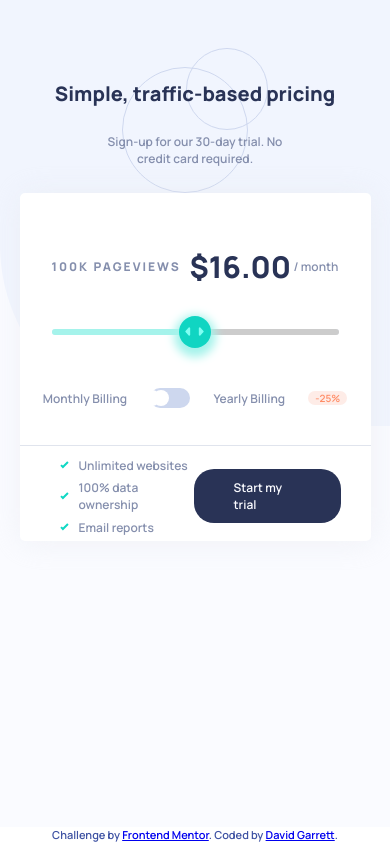
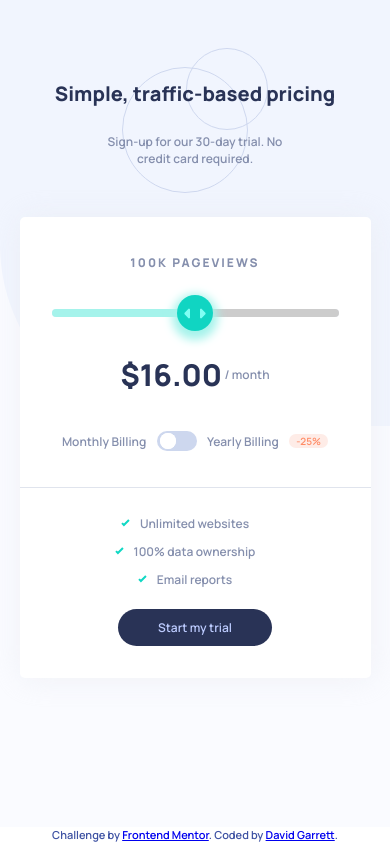
Before and after one commit to dgarrett88/interactive-pricing-component-main, a plain HTML site: page index.html in a window 390 px wide. Drawn offline with Linux system fonts and the light colour scheme.

Commit message:
project complete

```diff
--- a/index.html
+++ b/index.html
@@ -13,12 +13,6 @@
     />
 
     <title>Frontend Mentor | Interactive pricing component</title>
-
-    <!-- Feel free to remove these styles or customise in your own stylesheet 👍 -->
-    <!-- <style>
-    .attribution { font-size: 11px; text-align: center; }
-    .attribution a { color: hsl(228, 45%, 44%); }
-  </style> -->
 
     <link rel="stylesheet" href="style.css" />
   </head>
@@ -38,16 +32,27 @@
               <p id="customValueLabel">100K</p>
               <p>&nbsp;PAGEVIEWS</p>
             </div>
+            <div class="desktop-row">
+              <div class="pricing">
+                <p class="large-text">$</p>
+                <p class="price-tag large-text">16</p>
+                <p class="large-text">.00</p>
+                <p>&nbsp;/ month</p>
+              </div>
+
+            </div>
+          </div>
+          <div class="row-b">
+            <div class="range">
+              <input type="range" min="1" max="5" value="3" step="1" class="slider" />
+            </div>
+          </div>
+          <div class="mobile-row">
             <div class="pricing">
               <p class="large-text">$</p>
               <p class="price-tag large-text">16</p>
               <p class="large-text">.00</p>
               <p>&nbsp;/ month</p>
-            </div>
-          </div>
-          <div class="row-b">
-            <div class="range">
-              <input type="range" min="1" max="5" value="3" step="1" class="slider" />
             </div>
           </div>
           <div class="row-c">
--- a/script.js
+++ b/script.js
@@ -2,7 +2,8 @@
 const toggleBox = document.querySelector(".toggle-checkbox");
 const customRange = document.querySelector(".slider");
 const customValueLabel = document.getElementById("customValueLabel");
-const customPrice = document.querySelector(".price-tag");
+const desktopPriceTag = document.querySelector(".desktop-row .price-tag");
+const mobilePriceTag = document.querySelector(".mobile-row .price-tag");
 const discountText = document.querySelector(".discount-text");
 
 // Define values for labels and prices
@@ -12,14 +13,13 @@ const price = [8, 12, 16, 24, 36];
 // Function to update price and labels
 const updatePrice = () => {
     const value = parseInt(customRange.value);
-    customValueLabel.textContent = valueLabels[value - 1];
 
     // Apply discount if toggle is on
-    if (isDiscountApplied) {
-        customPrice.textContent = price[value - 1] * 0.75;
-    } else {
-        customPrice.textContent = price[value - 1];
-    }
+    let calculatedPrice = isDiscountApplied ? price[value - 1] * 0.75 : price[value - 1];
+
+    customValueLabel.textContent = valueLabels[value - 1];
+    desktopPriceTag.textContent = calculatedPrice;
+    mobilePriceTag.textContent = calculatedPrice;
 
     // Calculate the progress based on the range
     const range = customRange.max - customRange.min;
@@ -27,7 +27,6 @@ const updatePrice = () => {
 
     customRange.style.background = `linear-gradient(to right, #a5f3eb ${progress}%, #ccc ${progress}%)`;
 };
-
 
 // Function to update discount text
 const updateDiscountText = () => {
--- a/style.css
+++ b/style.css
@@ -1,19 +1,17 @@
-@import url('https://fonts.googleapis.com/css2?family=Berkshire+Swash&family=Manrope:wght@600;800&family=Play&display=swap');
-
+@import url("https://fonts.googleapis.com/css2?family=Berkshire+Swash&family=Manrope:wght@600;800&family=Play&display=swap");
 
 * {
   padding: 0;
   margin: 0;
   position: relative;
   box-sizing: border-box;
-    font-family: 'Manrope', sans-serif;
-
+  font-family: "Manrope", sans-serif;
 }
 
 .container {
   width: 100%;
   height: 98vh;
-    background-image: url('./images/bg-pattern.svg');
+  background-image: url("./images/bg-pattern.svg");
   background-size: 100% 50%;
   background-color: hsl(230, 100%, 99%);
   background-repeat: no-repeat;
@@ -29,13 +27,11 @@
   align-items: center;
   width: 80%;
   padding: 4rem 7.125rem 4rem 7.125rem;
-        background-image: url('./images/pattern-circles.svg');
+  background-image: url("./images/pattern-circles.svg");
   background-repeat: no-repeat;
   background-position: center;
   font-size: 15px;
   text-align: center;
-        /* max-width: 1440px; */
-        /* box-sizing: border-box; */
 }
 
 .header h1 {
@@ -94,9 +90,6 @@
   color: hsl(227, 35%, 25%);
 }
 
-
-
-
 .row-b {
   display: flex;
   justify-content: center;
@@ -111,7 +104,6 @@
   background-color: hsl(224, 65%, 95%);
   overflow: visible;
   margin: 5px 2rem;
-
 }
 
 .slider {
@@ -121,17 +113,15 @@
   cursor: pointer;
   outline: none;
   border-radius: 15px;
-                height: 20px;
-                height: 6px;
-                background: #ccc;
-
+  height: 8px;
+  background: hsl(224, 65%, 95%);
 }
 
 .slider::-webkit-slider-thumb {
   -webkit-appearance: none;
   appearance: none;
-                height: 2rem;
-                width: 2rem;
+  height: 2.25rem;
+  width: 2.25rem;
   background: hsl(174, 86%, 45%);
   background-image: url("/images/icon-slider.svg");
   background-size: 60%;
@@ -143,7 +133,6 @@
   transition: all 200ms;
 }
 
-              /* Thumb: Firefox */
 .slider::-moz-range-thumb {
   height: 2rem;
   width: 2rem;
@@ -159,6 +148,10 @@
 
 .slider::-webkit-slider-thumb:hover {
   background-color: hsl(174, 77%, 80%);
+}
+
+.mobile-row {
+    display: none;
 }
 
 .row-c {
@@ -183,7 +176,6 @@
   border-radius: 10px;
   font-size: 10px;
 }
-
 
 .toggle {
   display: inline-block;
@@ -235,13 +227,12 @@
   transform: translateX(18px); /* Adjusted translation */
 }
 
-
 .main-bottom {
   display: flex;
   justify-content: space-between;
   width: 100%;
-                margin: 30px;
-                padding: 0 30px;
+  margin: 1rem 0;
+  padding: 1rem 2rem;
 }
 
 .bottom-grp {
@@ -268,19 +259,17 @@
 }
 
 .submit-btn p {
-                    color: hsl(230, 100%, 99%)
+  color: hsl(226, 100%, 87%);
 }
 
-
 @media only screen and (max-width: 600px) {
-
   .container {
     background-size: 350%;
   }
 
   .header {
     padding: 4rem 0 1rem 0;
-       /* margin-bottom: 2rem; */
+    margin-bottom: 1.5rem;
     width: 100vw;
     background-position: bottom;
   }
@@ -291,7 +280,6 @@
     width: 100vw;
     font-size: 20px;
     padding: 1rem;
-
   }
 
   .header p {
@@ -304,18 +292,54 @@
     display: flex;
     align-items: center;
     justify-content: center;
-        /* margin: 1rem; */
   }
   .main-bottom {
-            margin: 0;
+    display: flex;
+    justify-content: center;
+    align-items: center;
+    flex-direction: column;
+    width: 100%;
+    margin: auto;
+  }
+
+  .bottom-grp {
+    display: flex;
+    justify-content: center;
+  }
+
+  .desktop-row {
+    display: none;
+  }
+
+  .mobile-row {
+    display: flex;
+    justify-content: center;
+    padding-bottom: 1rem;
+    margin: 0 auto 1.25rem auto;
+  }
+
+  .row-a {
+    width: 100%;
+    display: flex;
+    justify-content: center;
+    text-align: center;
+    margin: 0 0 0.75rem 0;
+  }
+
+  .page-views {
+    margin: 5px 0 5px 0rem;
+  }
+
+  .pricing {
+    margin: auto;
   }
 
   .row-c {
     display: flex;
     justify-content: space-evenly;
     align-items: center;
-            margin-bottom: 5px;
-            padding: 1rem 0 2rem 0;
+    margin: 0 2rem;
+    padding: 0 0 2.25rem 0;
   }
 
   .row-c :nth-child(1) {
@@ -325,13 +349,30 @@
   .row-c :nth-child(4) {
     margin: 0;
   }
+
+  .toggle-inner {
+    left: 3px;
+  }
+
+  .toggle-switch {
+    left: 3px; /* Adjusted position */
+  }
+
+  .bottom-right {
+    margin: 1rem
+  }
+
+  .bottom-grp p {
+    padding-right: 30px;
+  }
+
 }
 
 .attribution-container {
   position: fixed;
   bottom: 0;
   width: 100%;
-    background-color: #fff; /* Adjust as needed */
+  background-color: #fff;
   padding: 10px;
   box-shadow: 0 -2px 6px rgba(0, 0, 0, 0.1);
 }
```
Lines whose indentation alone changed are shown as unchanged.
